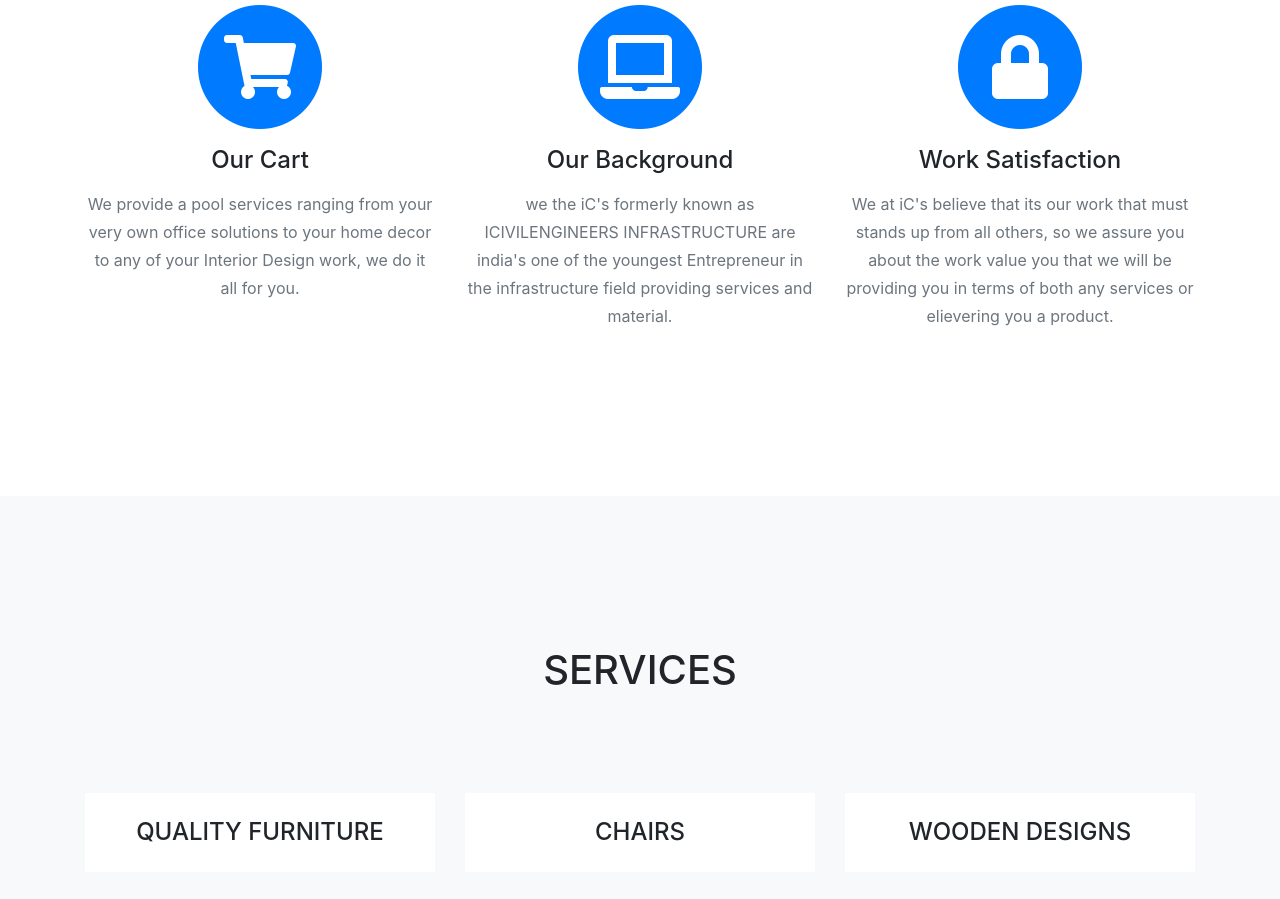
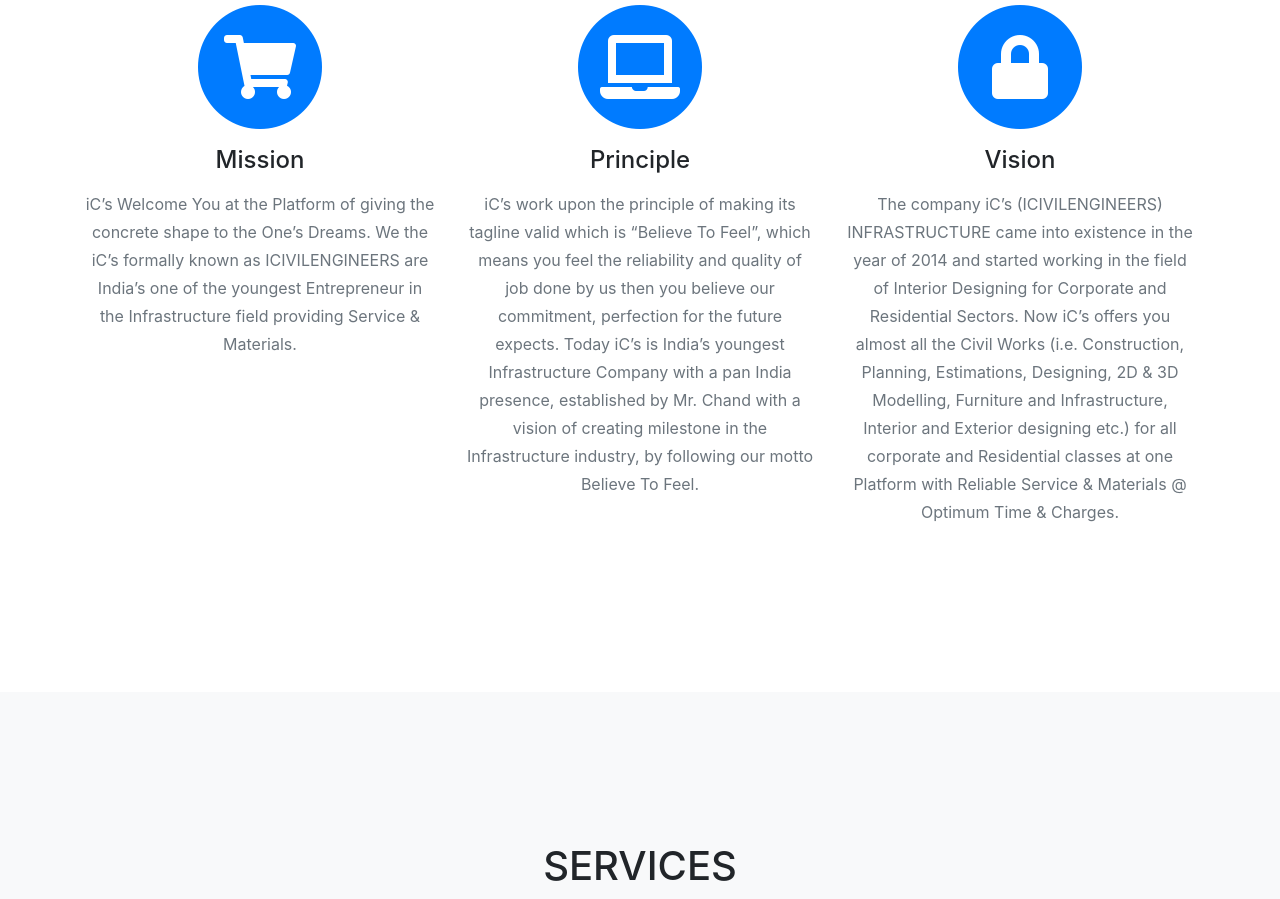
Before and after one commit to shubham-sr/xyz, a website with bundled scripts: page index.html in a window 1280 px wide. Shown: the part 972-1871 px from the top of the page. Built offline with nearby package versions, Linux system fonts and the light colour scheme; files whose address does not match are found by name; a web font is replaced by a local one.

Commit message:
Update index.html

```diff
--- a/index.html
+++ b/index.html
@@ -83,24 +83,24 @@
               <i class="fas fa-circle fa-stack-2x text-primary"></i>
               <i class="fas fa-shopping-cart fa-stack-1x fa-inverse"></i>
             </span>
-            <h4 class="service-heading">Our Cart</h4>
-            <p class="text-muted">We provide a pool services ranging from your very own office solutions to your home decor to any of your Interior Design work, we do it all for you.</p>
+            <h4 class="service-heading">Mission</h4>
+            <p class="text-muted">iC’s Welcome You at the Platform of giving the concrete shape to the One’s Dreams. We the iC’s formally known as ICIVILENGINEERS are India’s one of the youngest Entrepreneur in the Infrastructure field providing Service & Materials.</p>
           </div>
           <div class="col-md-4">
             <span class="fa-stack fa-4x">
               <i class="fas fa-circle fa-stack-2x text-primary"></i>
               <i class="fas fa-laptop fa-stack-1x fa-inverse"></i>
             </span>
-            <h4 class="service-heading">Our Background</h4>
-            <p class="text-muted">we the iC's formerly known as ICIVILENGINEERS INFRASTRUCTURE are india's one of the youngest Entrepreneur in the infrastructure field providing services and material.</p>
+            <h4 class="service-heading">Principle</h4>
+            <p class="text-muted">iC’s work upon the principle of making its tagline valid which is “Believe To Feel”, which means you feel the reliability and quality of job done by us then you believe our commitment, perfection for the future expects. Today iC’s is India’s youngest Infrastructure Company with a pan India presence, established by Mr. Chand with a vision of creating milestone in the Infrastructure industry, by following our motto Believe To Feel.</p>
           </div>
           <div class="col-md-4">
             <span class="fa-stack fa-4x">
               <i class="fas fa-circle fa-stack-2x text-primary"></i>
               <i class="fas fa-lock fa-stack-1x fa-inverse"></i>
             </span>
-            <h4 class="service-heading">Work Satisfaction</h4>
-            <p class="text-muted">We at iC's believe that its our work that must stands up from all others, so we assure you about the work value you that we will be providing you in terms of both any services or elievering you a product.</p>
+            <h4 class="service-heading">Vision</h4>
+            <p class="text-muted">The company iC’s (ICIVILENGINEERS) INFRASTRUCTURE came into existence in the year of 2014 and started working in the field of Interior Designing for Corporate and Residential Sectors. Now iC’s offers you almost all the Civil Works (i.e. Construction, Planning, Estimations, Designing, 2D & 3D Modelling, Furniture and Infrastructure, Interior and Exterior designing etc.) for all corporate and Residential classes at one Platform with Reliable Service & Materials @ Optimum Time & Charges.</p>
           </div>
         </div>
       </div>
```
